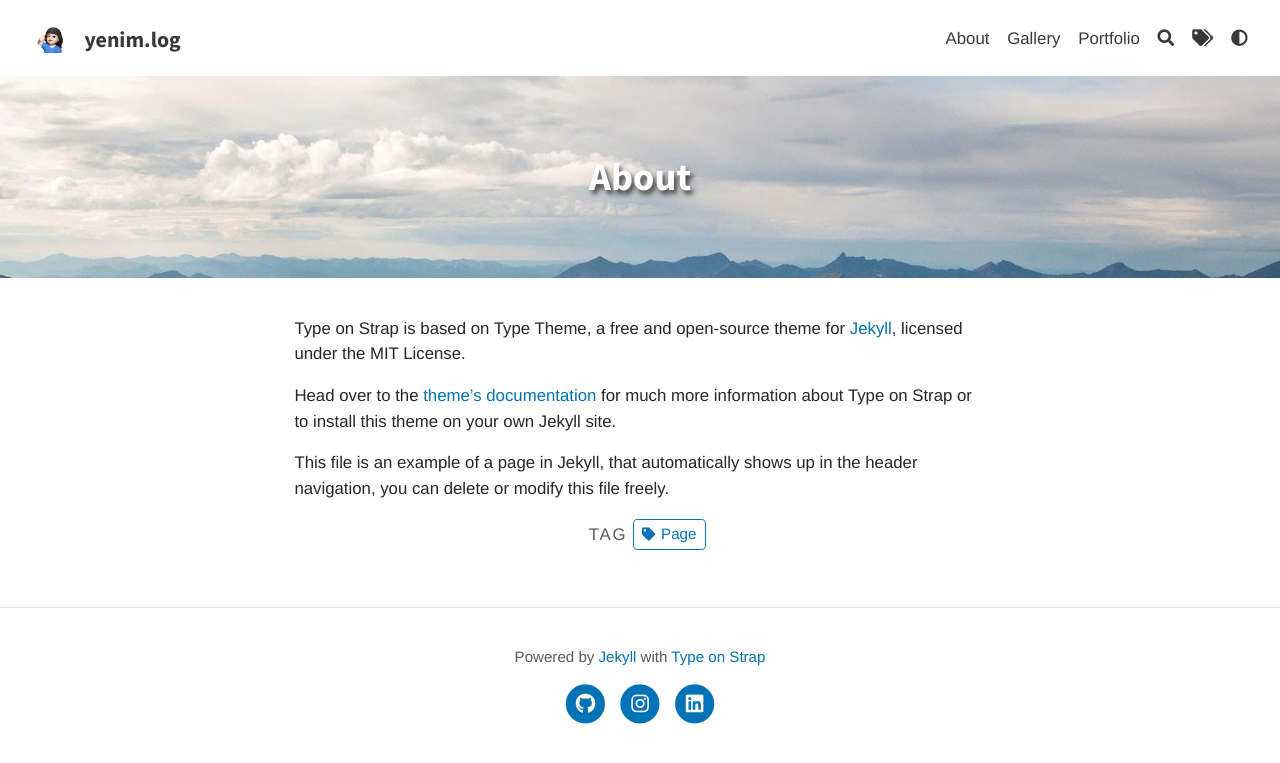
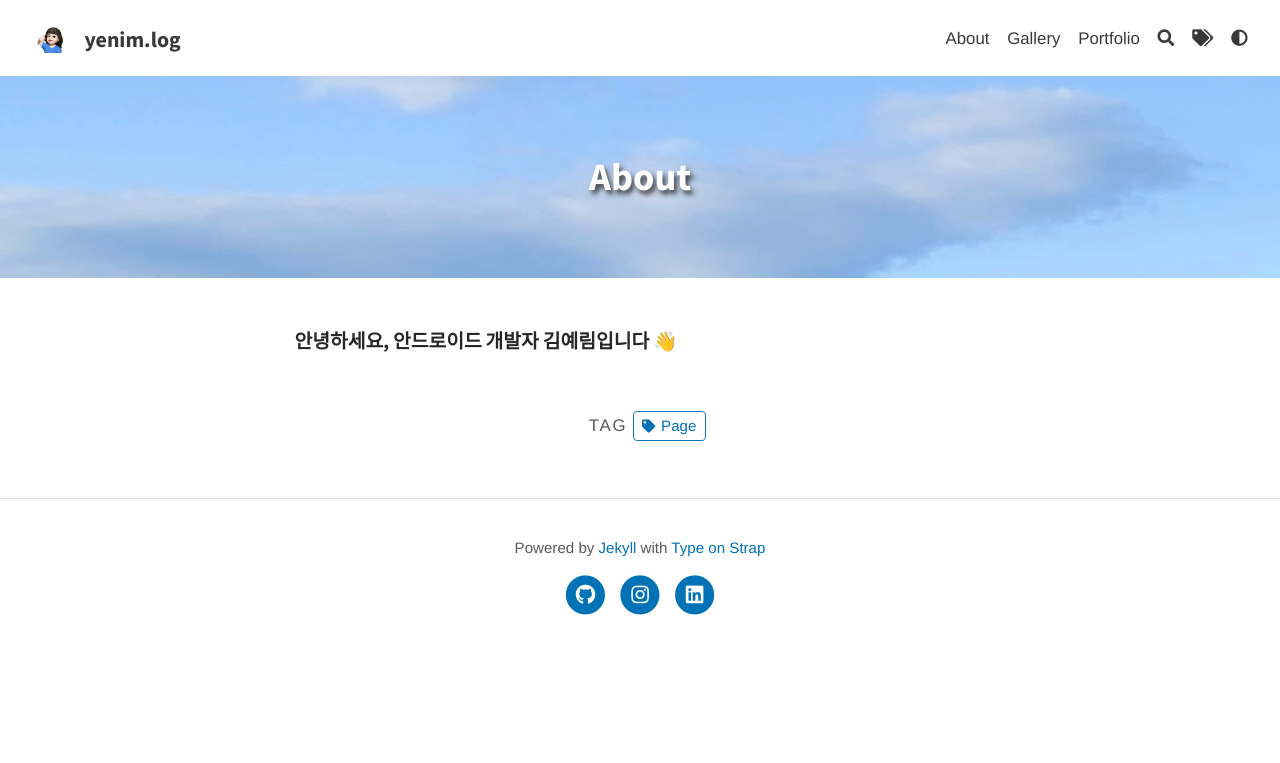
Before and after one commit to aerimforest/aerimforest.github.io, a Jekyll site: the page built from pages/about.md, in a window 1280 px wide. Shown: the top 763 px of the page. Built offline with Jekyll 4.4.1, drawn with Linux system fonts in a browser that asks for light colours.

Commit message:
[chore] 기본 post 수정

```diff
--- a/pages/about.md
+++ b/pages/about.md
@@ -2,12 +2,9 @@
 layout: page
 title: About
 permalink: /about/
-feature-img: "assets/img/pexels/travel.jpeg"
+feature-img: "assets/img/header/sea.JPG"
 tags: [Page]
 ---
 
-Type on Strap is based on Type Theme, a free and open-source theme for [Jekyll](http://jekyllrb.com/), licensed under the MIT License.
-
-Head over to the [theme's documentation](https://github.io/sylhare/Type-on-Strap) for much more information about Type on Strap or to install this theme on your own Jekyll site.
-
-This file is an example of a page in Jekyll, that automatically shows up in the header navigation, you can delete or modify this file freely.
+#### 안녕하세요, 안드로이드 개발자 김예림입니다 👋
+<br>
```
Also changed, not shown: pages/gallery.md (+1 -4 lines), assets/img/header/sea.jpg (added).
